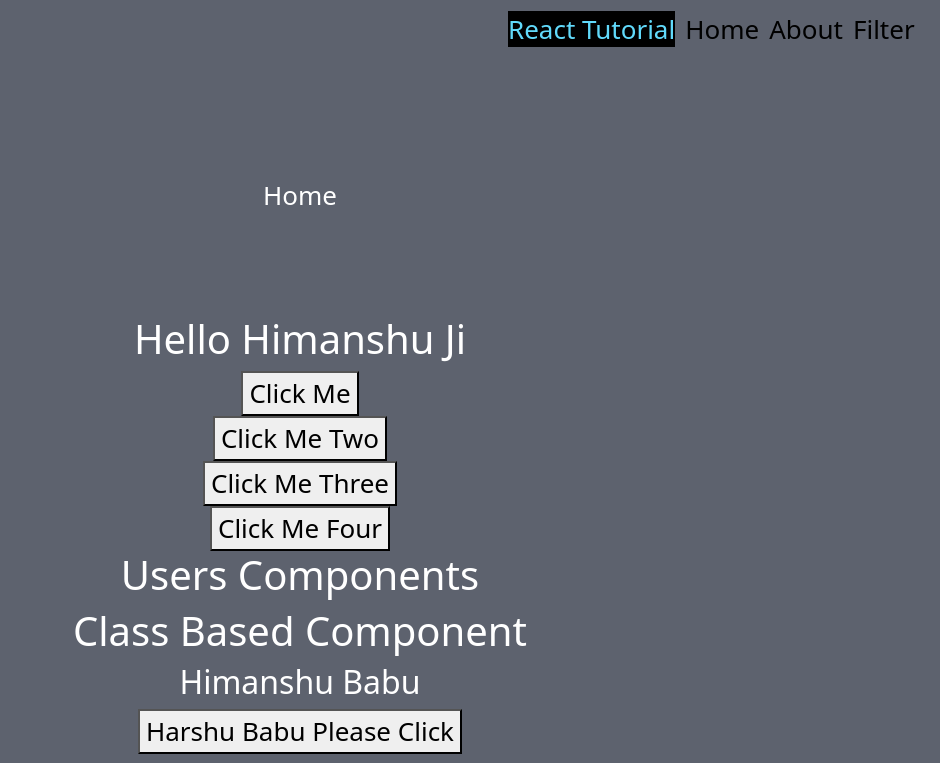
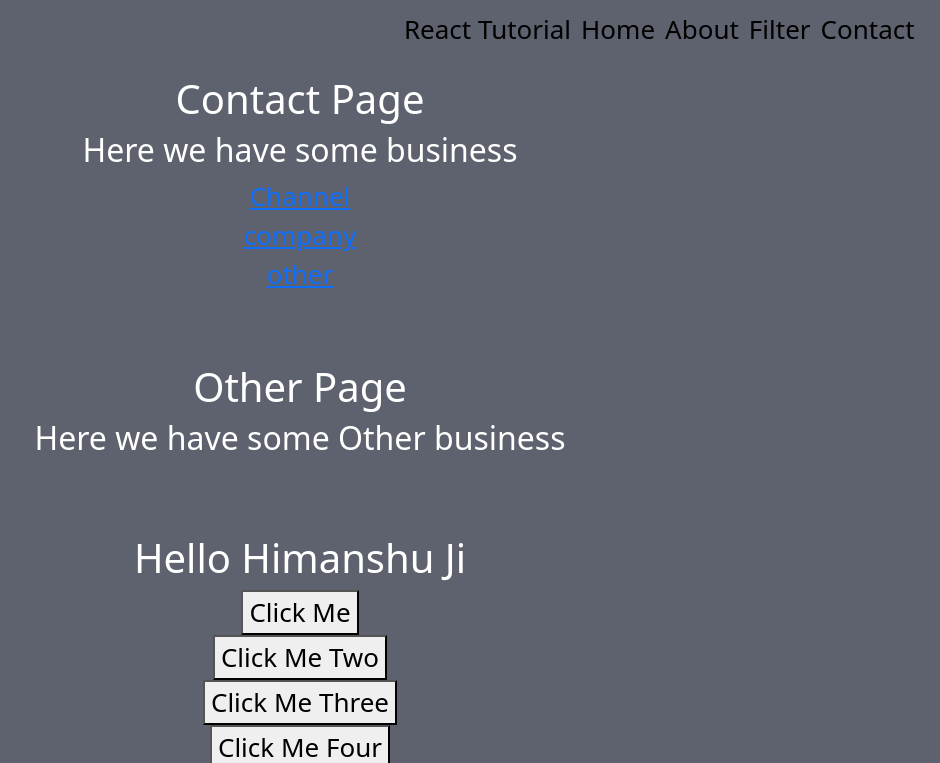
Before and after one commit to himanshusharma6797/blog, a React (Create React App) app: page /contact/other in a window 1280 px wide. Before the commit this address led to /. Shown: the top 763 px of the page, without its empty margins (340-1280 px from the left). Built offline with nearby package versions, Linux system fonts and the light colour scheme.

Commit message:
15 August React JS

```diff
--- a/src/App.js
+++ b/src/App.js
@@ -39,6 +39,10 @@ import About from './ReactRouterComp/About';
 import Navbar from './ReactRouterComp/Navbar';
 import ParamsUsers from './ReactRouterComp/ParamsUsers';
 import SearchParamsHookFilter from './ReactRouterComp/SearchParamsHookFilter';
+import Contact from './ReactRouterComp/Contact';
+import Company from './ReactRouterComp/AdditionalComponents/Company';
+import Channel from './ReactRouterComp/AdditionalComponents/Channel';
+import Other from './ReactRouterComp/AdditionalComponents/Other';
 // import Page404 from './ReactRouterComp/Page404';
 // or
 // import {Button} from 'react-bootstrap';
@@ -118,7 +122,13 @@ function App() {
           <Route path='/user/:naam' element={<ParamsUsers />}/>
           {/* for understanding for the router that it is the name of user */}
           <Route path='/filter' element={<SearchParamsHookFilter />}/>
-
+          <Route path='/contact/' element={<Contact/>}>
+            {/* don't define prallel routes for neasted routing define inside an route */}
+            <Route path='company' element={<Company/>}/>
+            <Route path='channel' element={<Channel/>}/>
+            <Route path='other' element={<Other/>}/>
+            {/* if we use slash inner routs then get this error =>Absolute route path "/other" nested under path "/contact/" is not valid. An absolute child route path must start with the combined path of all its parent routes. */}
+          </Route>
         </Routes>
       </BrowserRouter>
 
--- /dev/null
+++ b/src/ReactRouterComp/AdditionalComponents/Channel.js
@@ -0,0 +1,8 @@
+import React from 'react'
+
+export default function Channel() {
+  return (
+    <div><h1>Channel Page</h1>
+    <h2>Here we have some Channel business</h2></div>
+  )
+}
--- /dev/null
+++ b/src/ReactRouterComp/AdditionalComponents/Company.js
@@ -0,0 +1,8 @@
+import React from 'react'
+
+export default function Company() {
+  return (
+    <div><h1>Company Page</h1>
+    <h2>Here we have some Company business</h2></div>
+  )
+}
--- /dev/null
+++ b/src/ReactRouterComp/AdditionalComponents/Other.js
@@ -0,0 +1,8 @@
+import React from 'react'
+
+export default function Other() {
+  return (
+    <div><h1>Other Page</h1>
+    <h2>Here we have some Other business</h2></div>
+  )
+}
--- /dev/null
+++ b/src/ReactRouterComp/Contact.js
@@ -0,0 +1,15 @@
+import React from 'react'
+import { Link, Outlet } from 'react-router-dom'
+
+export default function Contact() {
+  return (
+    <div>
+        <h1>Contact Page</h1>
+        <h2>Here we have some business</h2>
+        <Link to={'channel'}>Channel</Link>
+        <Link to={'company'}>company</Link>
+        <Link to={'other'}>other</Link>
+        <Outlet/>
+    </div>
+  )
+}
--- a/src/ReactRouterComp/Home.js
+++ b/src/ReactRouterComp/Home.js
@@ -1,7 +1,26 @@
 import React from 'react'
+import { useNavigate } from 'react-router-dom'
 
 export default function Home() {
+  const navigate = useNavigate()
+  // navigate throw function conditional
+  // conditional routing
+  const navigateFunction =(url)=>{
+    // let val = true;
+    // if(val){
+    //   navigate('/about')
+    // }else{
+    //   navigate('/filter')
+    // }
+    // or we can use esy way to implemet this
+    navigate(url)
+  }
   return (
-    <div>Home</div>
+    <div>Home
+      {/* for navigating programmatically */}
+      <button onClick={()=>navigateFunction('/about')}>Go to about Page</button>
+      <br/>
+      <button onClick={()=>navigateFunction('/filter')}>Go to filter Page</button>
+    </div>
   )
 }
--- a/src/ReactRouterComp/Navbar.js
+++ b/src/ReactRouterComp/Navbar.js
@@ -25,6 +25,9 @@ export default function Navbar() {
         <li>
         <NavLink className={"navbarLink"} style={({isActive})=>{return{backgroundColor: isActive?"black":"#5d626e"}}} to={"/filter"}>Filter</NavLink>
         </li>
+        <li>
+        <NavLink className={"navbarLink"} style={({isActive})=>{return{backgroundColor: isActive?"black":"#5d626e"}}} to={"/contact/"}>Contact</NavLink>
+        </li>
       </ul>
         {/* anchor tag */}
         {/* <h2>Anchor Tag</h2>
```
Also changed, not shown: Daily Practice/JS/arrays.js (+16 -10 lines), Daily Practice/JS/jsHardQuestions.js (+52 -11 lines), Daily Practice/JS/jsMediumQuestions.js (+159 -10 lines).
